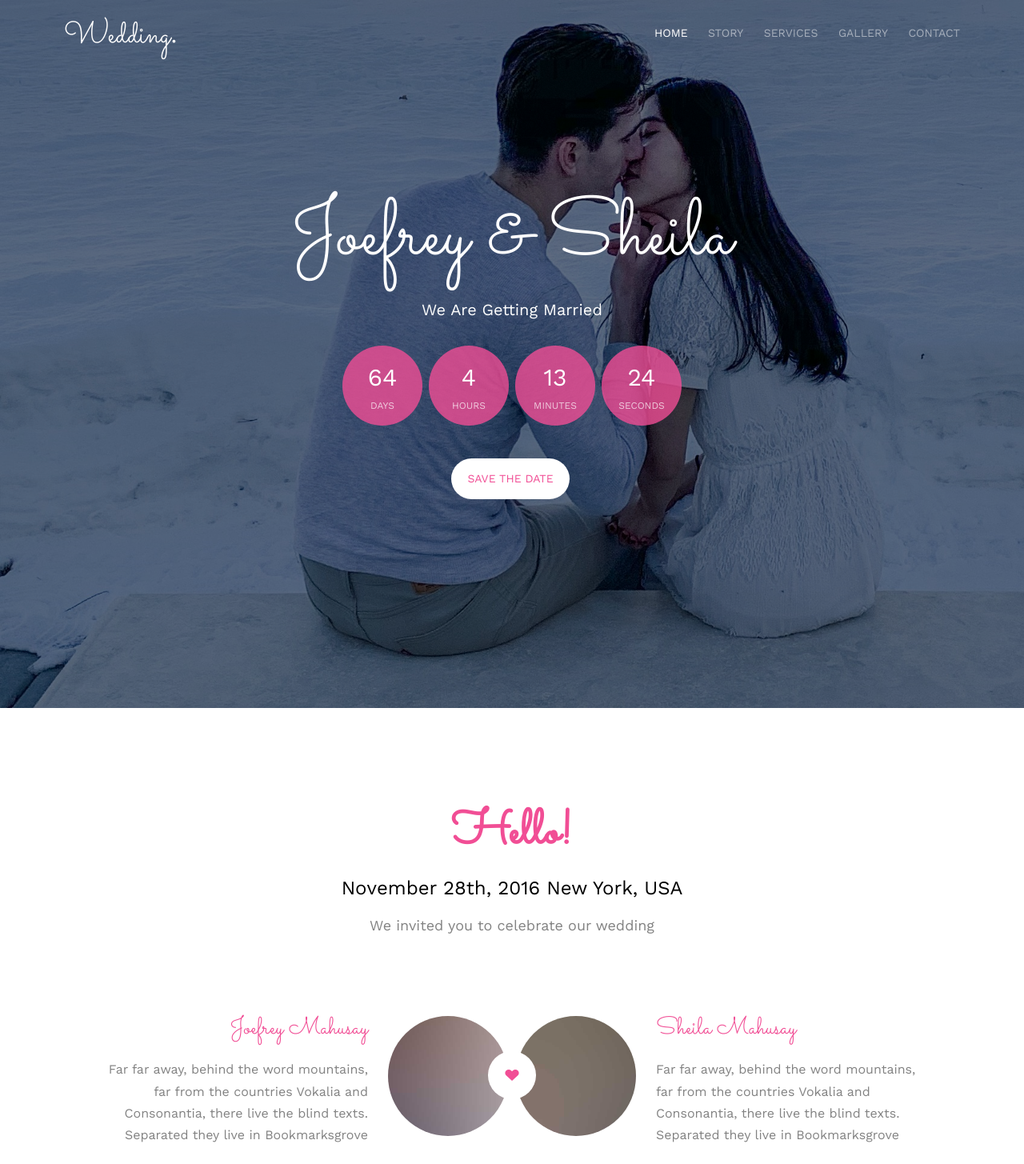
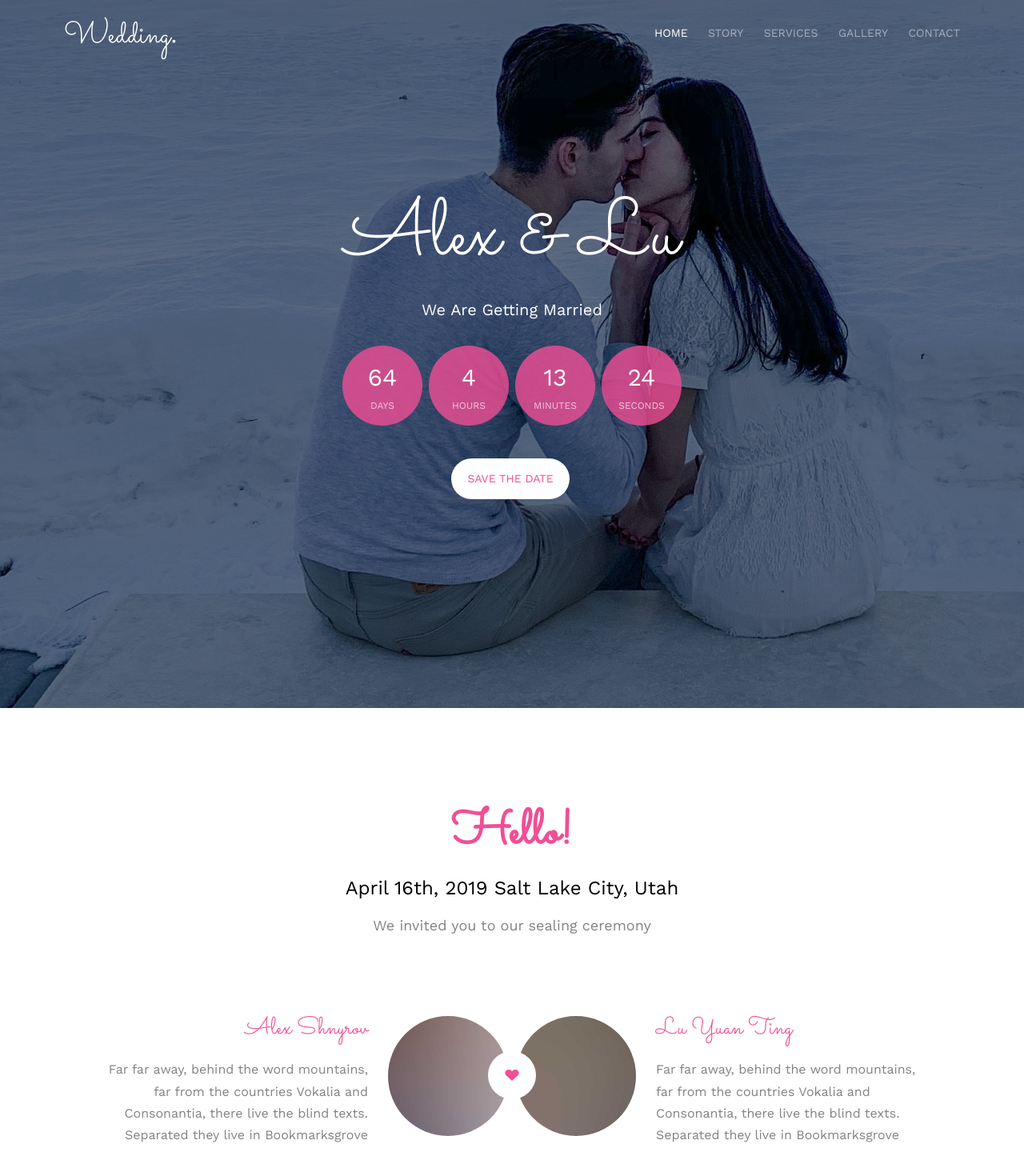
Before and after one commit to 1993alexey/WeddingInvite, a plain HTML site: page index.html in a window 1280 px wide. Shown: the part 15-1470 px from the top of the page at 80% size. Drawn offline with nearby package versions, Linux system fonts and the light colour scheme; files whose address does not match are found by name.

Commit message:
Change names

```diff
--- a/index.html
+++ b/index.html
@@ -113,7 +113,7 @@
 				<div class="col-md-8 col-md-offset-2 text-center">
 					<div class="display-t">
 						<div class="display-tc animate-box" data-animate-effect="fadeIn">
-							<h1>Joefrey &amp; Sheila</h1>
+							<h1>Alex &amp; Lu</h1>
 							<h2>We Are Getting Married</h2>
 							<div class="simply-countdown simply-countdown-one"></div>
 							<p><a href="#" class="btn btn-default btn-sm">Save the date</a></p>
@@ -129,8 +129,8 @@
 			<div class="row">
 				<div class="col-md-8 col-md-offset-2 text-center fh5co-heading animate-box">
 					<h2>Hello!</h2>
-					<h3>November 28th, 2016 New York, USA</h3>
-					<p>We invited you to celebrate our wedding</p>
+					<h3>April 16th, 2019 Salt Lake City, Utah</h3>
+					<p>We invited you to our sealing ceremony</p>
 				</div>
 			</div>
 			<div class="couple-wrap animate-box">
@@ -139,7 +139,7 @@
 						<img src="images/groom.jpg" alt="groom" class="img-responsive">
 					</div>
 					<div class="desc-groom">
-						<h3>Joefrey Mahusay</h3>
+						<h3>Alex Shnyrov</h3>
 						<p>Far far away, behind the word mountains, far from the countries Vokalia and Consonantia, there live the blind texts. Separated they live in Bookmarksgrove</p>
 					</div>
 				</div>
@@ -149,7 +149,7 @@
 						<img src="images/bride.jpg" alt="groom" class="img-responsive">
 					</div>
 					<div class="desc-bride">
-						<h3>Sheila Mahusay</h3>
+						<h3>Lu Yuan Ting</h3>
 						<p>Far far away, behind the word mountains, far from the countries Vokalia and Consonantia, there live the blind texts. Separated they live in Bookmarksgrove</p>
 					</div>
 				</div>
```
